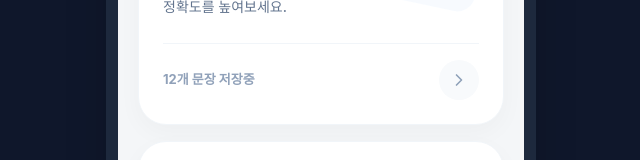
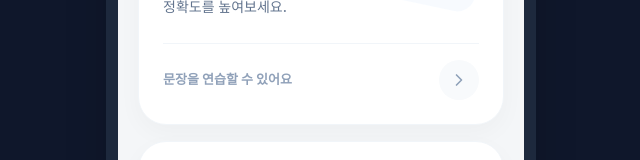
Before and after one commit to 2026-kw-capstone/kwcapstone-Front, a React (Vite) app: page /warmup in a window 1280 px wide. Shown: the part 346-506 px from the top of the page, without its empty margins (319-959 px from the left). Built offline with nearby package versions, Linux system fonts and the light colour scheme; a web font is replaced by a local one.

Commit message:
Fix: 워밍업 문구 수정 #23

```diff
--- a/src/constants/warmup.ts
+++ b/src/constants/warmup.ts
@@ -9,7 +9,7 @@ export const WARMUP_MENU_ITEMS: MenuItem[] = [
     icon: FilePenLine,
     badgeIcon: NotebookPen,
     badgeText: "나만의 문장",
-    footerText: "12개 문장 저장중",
+    footerText: "문장을 연습할 수 있어요",
     iconClassName: "text-[#278DFD]",
     badgeClassName: "bg-blue-50 text-[#278DFD]",
     backgroundIconClassName: "text-[#278DFD] rotate-12",
```
